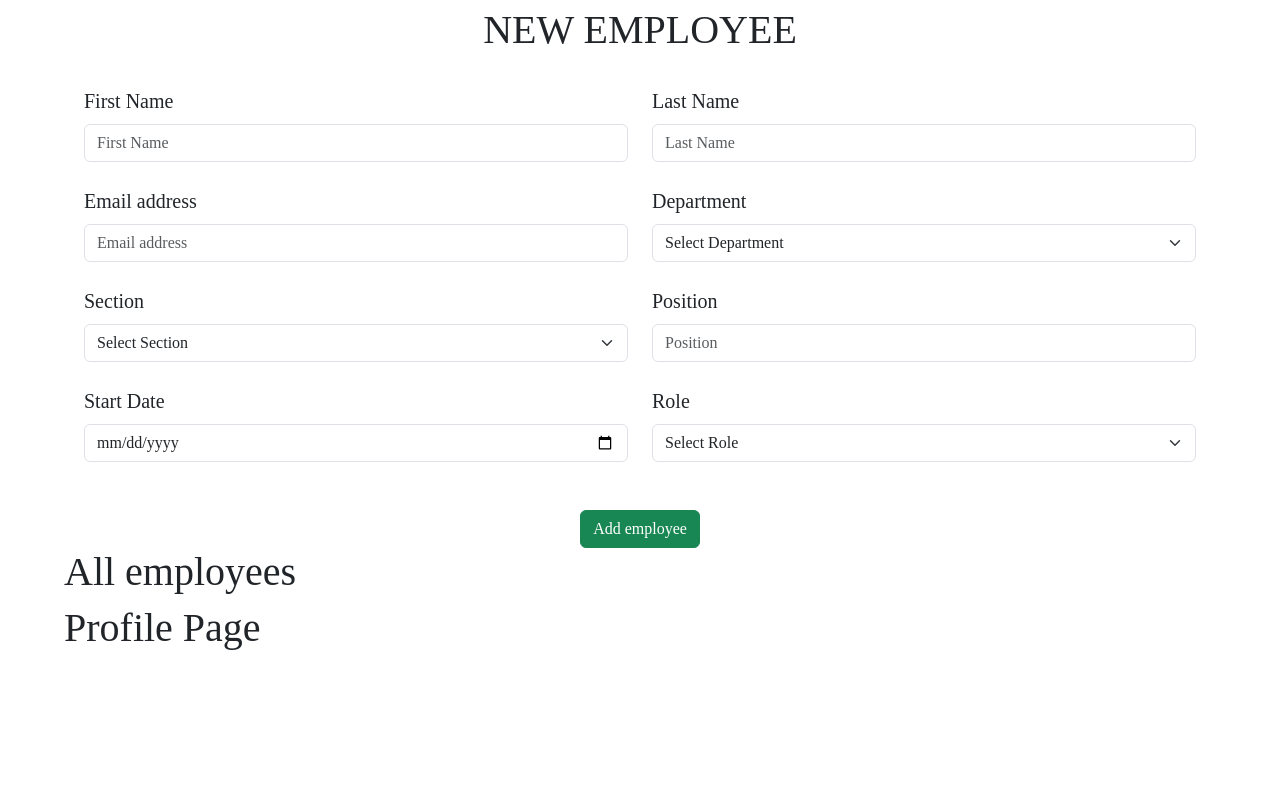
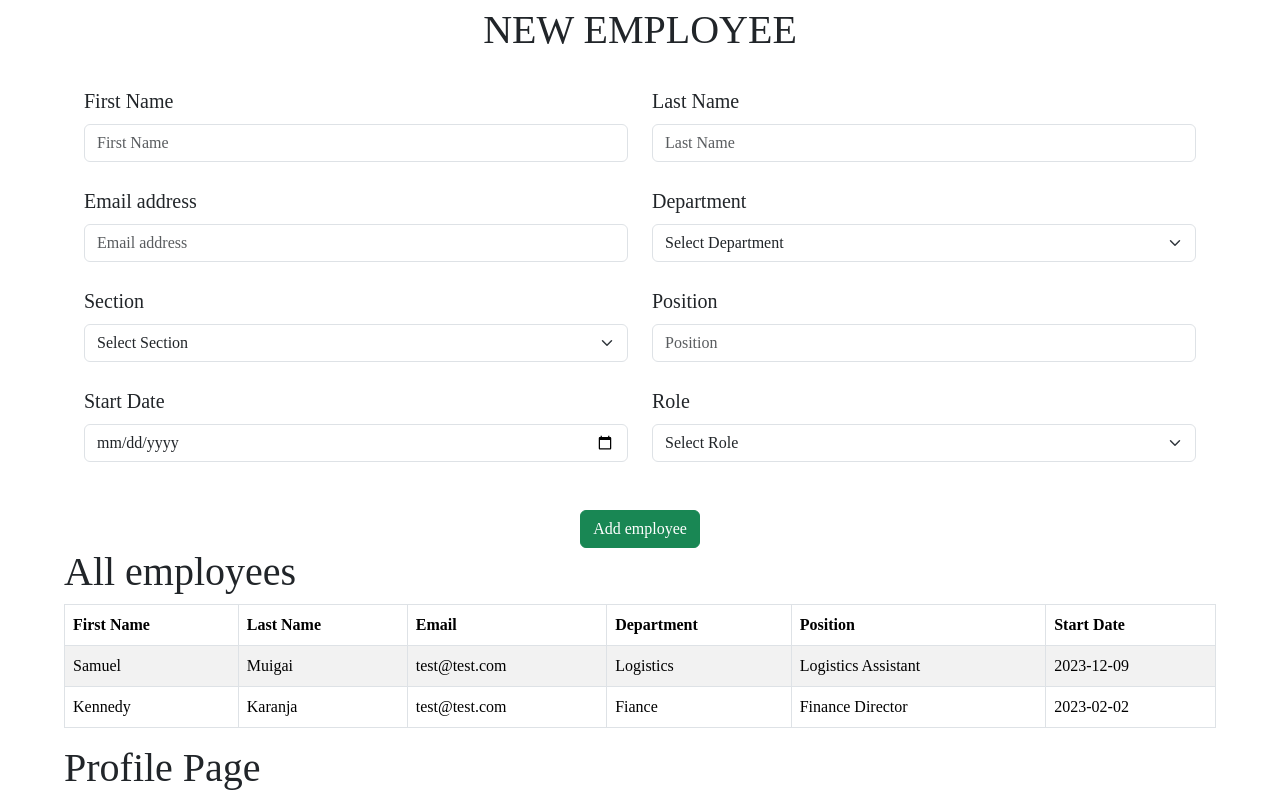
Before and after one commit to NdunguSam01/lms-mobikey, a React (Create React App) app: page /dashboard in a window 1280 px wide. Shown: the part 1022-1822 px from the top of the page. Before the commit the page ends 1682 px from the top, so only its background shows below. Built offline with nearby package versions, Linux system fonts and the light colour scheme.

Commit message:
View employees page done

```diff
--- a/src/Pages/View Employees.js
+++ b/src/Pages/View Employees.js
@@ -1,7 +1,39 @@
 const ViewEmployees = () =>
 {
     return (
-        <h1>All employees</h1>
+        <>
+            <h1>All employees</h1>
+            <table className="table table-striped table-bordered">
+                <thead>
+                    <tr>
+                        <th scope="col">First Name</th>
+                        <th scope="col">Last Name</th>
+                        <th scope="col">Email</th>
+                        <th scope="col">Department</th>
+                        <th scope="col">Position</th>
+                        <th scope="col">Start Date</th>
+                    </tr>
+                </thead>
+                <tbody>
+                    <tr>
+                        <td data-label="First Name">Samuel</td>
+                        <td data-label="Last Name">Muigai</td>
+                        <td data-label="Email">test@test.com</td>
+                        <td data-label="Department">Logistics</td>
+                        <td data-label="Position">Logistics Assistant</td>
+                        <td data-label="Start Date">2023-12-09</td>
+                    </tr>
+                    <tr>
+                        <td data-label="First Name">Kennedy</td>
+                        <td data-label="Last Name">Karanja</td>
+                        <td data-label="Email">test@test.com</td>
+                        <td data-label="Department">Fiance</td>
+                        <td data-label="Position">Finance Director</td>
+                        <td data-label="Start Date">2023-02-02</td>
+                    </tr>
+                </tbody>
+            </table>
+        </>
      );
 }
 
```
